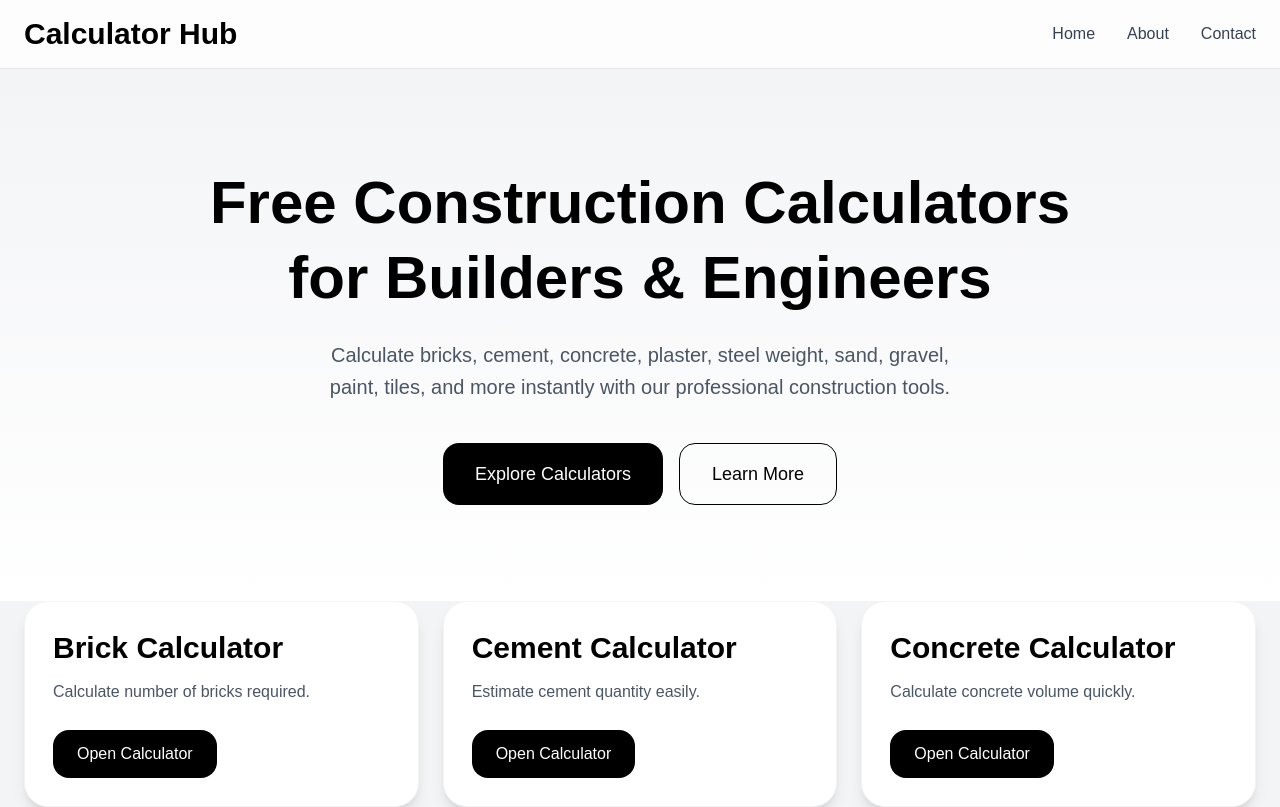
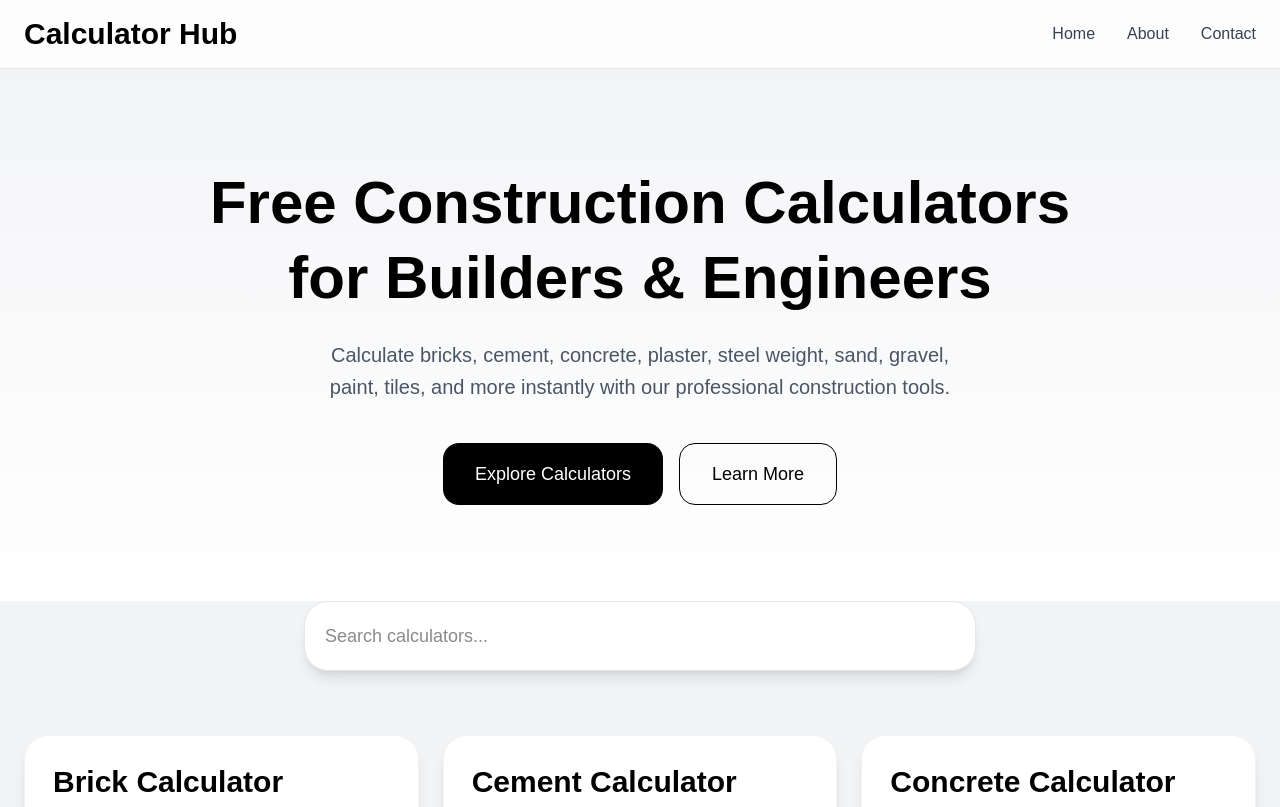
Before and after one commit to payadav142-rgb/calhub, a Next.js app: page / in a window 1280 px wide. Shown: the top 807 px of the page. Built offline with nearby package versions, Linux system fonts and the light colour scheme.

Commit message:
Added search bar UI

```diff
--- a/app/page.tsx
+++ b/app/page.tsx
@@ -78,7 +78,15 @@ export default function Home() {
     </button>
   </div>
 </section>
-
+<section className="px-6 pb-16">
+  <div className="mx-auto max-w-2xl">
+    <input
+      type="text"
+      placeholder="Search calculators..."
+      className="w-full rounded-3xl border border-gray-200 bg-white p-5 text-lg shadow-lg outline-none transition focus:border-black"
+    />
+  </div>
+</section>
       <section className="grid gap-6 px-6 pb-16 md:grid-cols-2 lg:grid-cols-3">
         {calculators.map((calculator) => (
           <CalculatorCard
```
